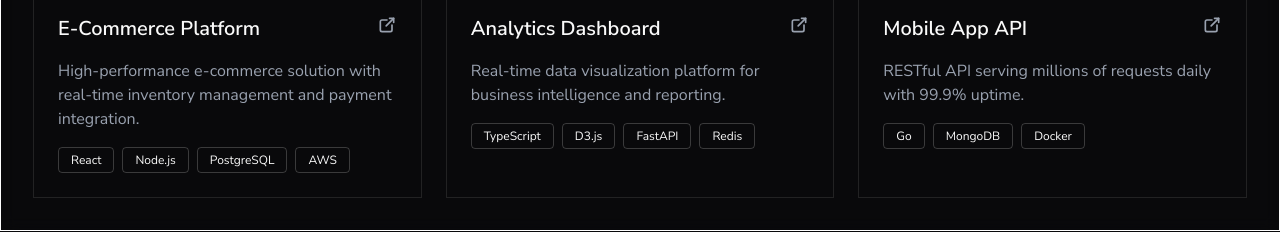
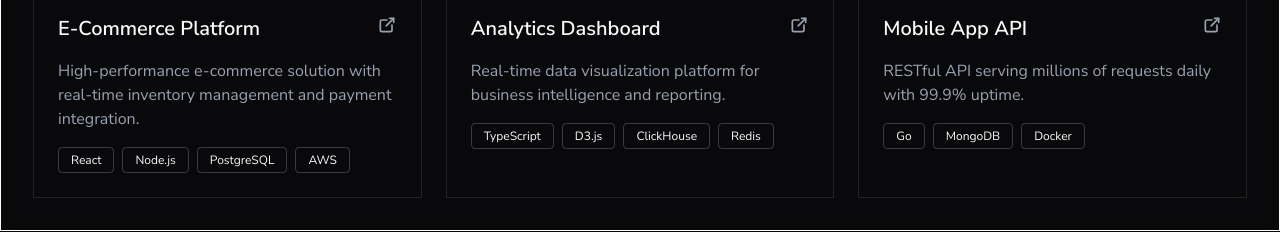
Before and after one commit to MiguelCVA/portfolio, a Next.js app: page /en in a window 1280 px wide. Shown: the part 1240-1472 px from the top of the page. Built offline with nearby package versions, Linux system fonts and the light colour scheme.

Commit message:
chore: update dependencies in bun.lock and modify project tags in pt-BR.json and projects.tsx

```diff
--- a/messages/pt-BR.json
+++ b/messages/pt-BR.json
@@ -48,7 +48,7 @@
                 "tags": [
                     "TypeScript",
                     "D3.js",
-                    "FastAPI",
+                    "ClickHouse",
                     "Redis"
                 ]
             },
--- a/src/components/sections/projects.tsx
+++ b/src/components/sections/projects.tsx
@@ -12,7 +12,7 @@ const PROJECTS = [
 		id: "project2",
 		titleKey: "projects.items.project2.title",
 		descriptionKey: "projects.items.project2.description",
-		tags: ["TypeScript", "D3.js", "FastAPI", "Redis"],
+		tags: ["TypeScript", "D3.js", "ClickHouse", "Redis"],
 	},
 	{
 		id: "project3",
```
Also changed, not shown: 1 other file (tests, documents, lock files or other folders).
